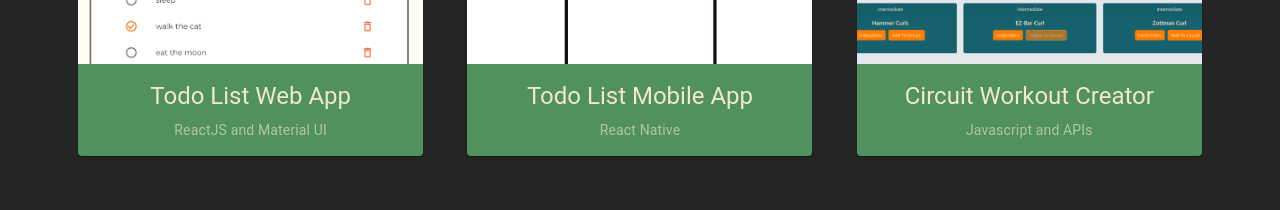
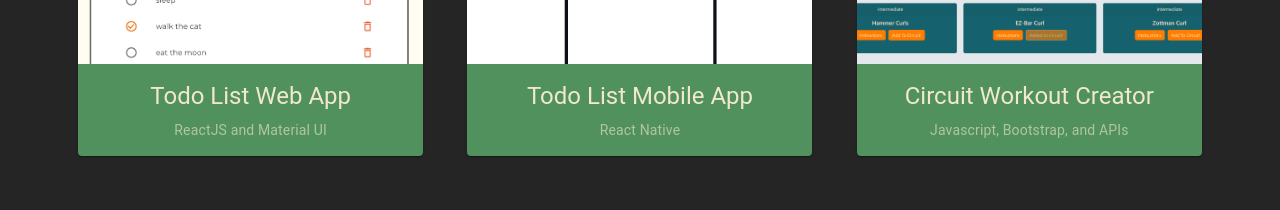
Before and after one commit to btoch23/portfolio-site, a React (Vite) app: page / in a window 1280 px wide. Shown: the part 1560-1770 px from the top of the page. Built offline with nearby package versions, Linux system fonts and the light colour scheme.

Commit message:
prooject update

```diff
--- a/src/data.js
+++ b/src/data.js
@@ -31,7 +31,7 @@ export const projects = [
     },
     {
         title: 'Circuit Workout Creator',
-        subtitle: 'Javascript and APIs',
+        subtitle: 'Javascript, Bootstrap, and APIs',
         description: 'A web app to design a circuit workout',
         link: 'https://github.com/btoch23/circuit-creator',
         image: './circuit.png',
```
